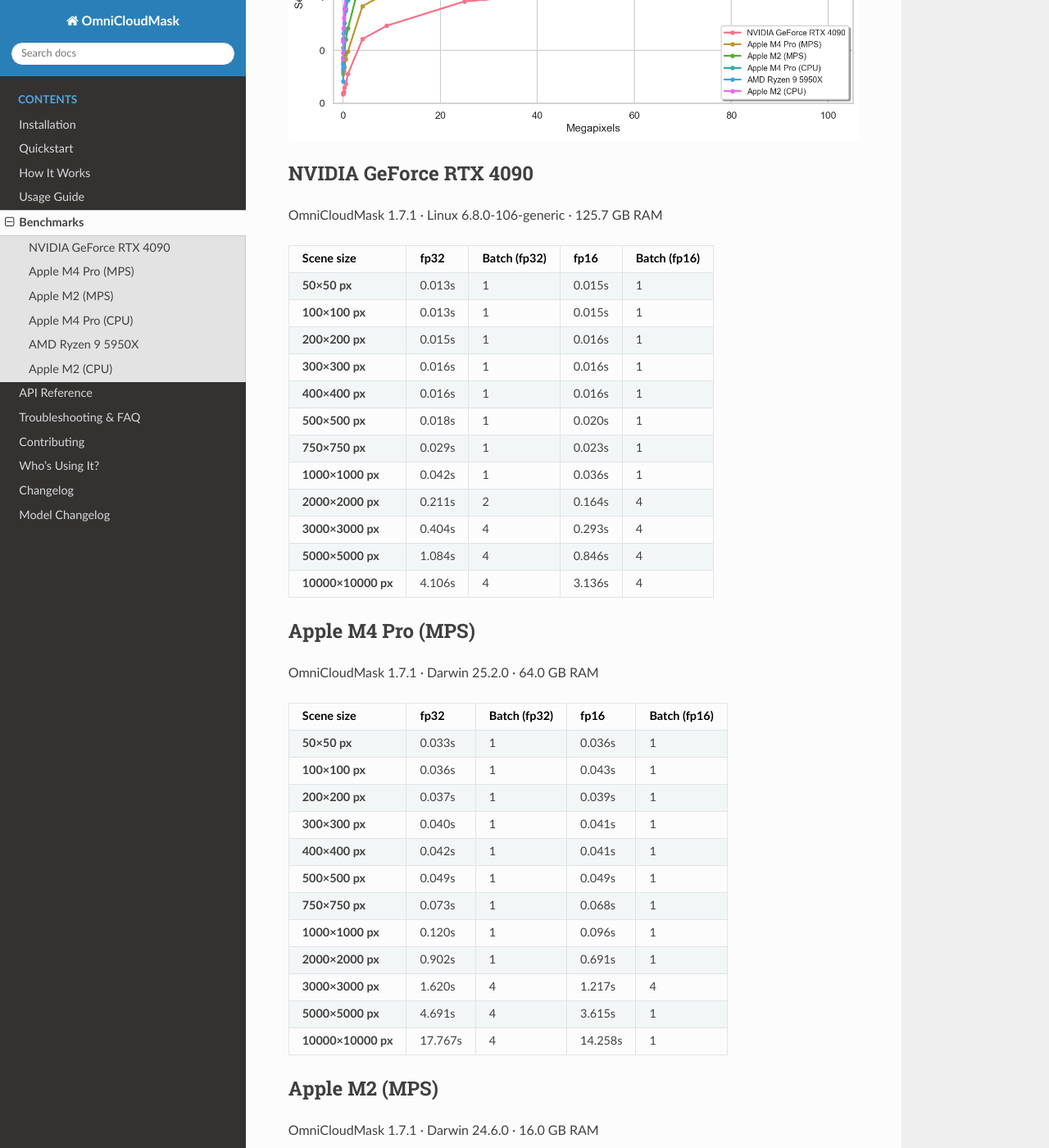
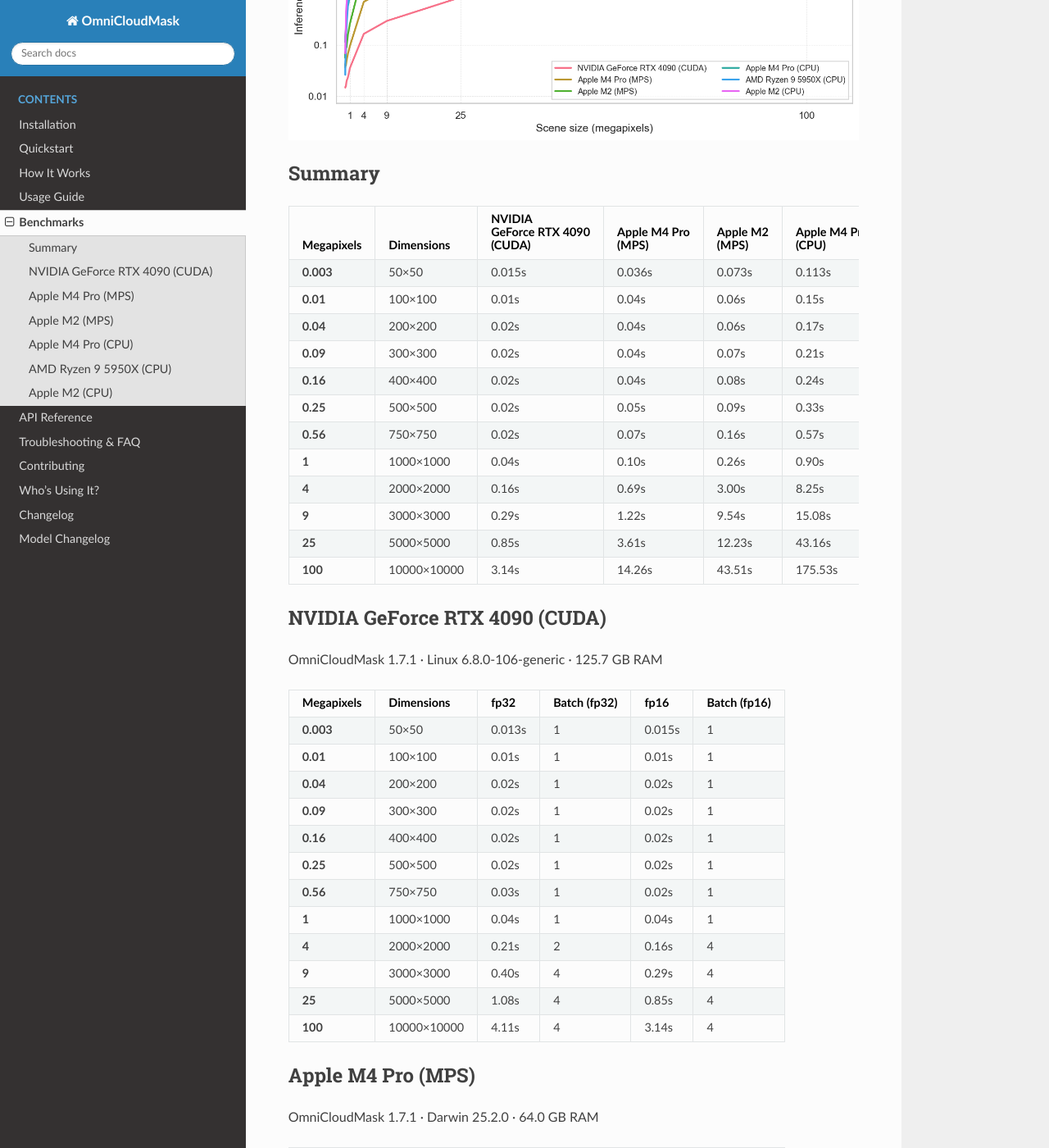
Before and after one commit to DPIRD-DMA/OmniCloudMask, a Sphinx documentation site: the page built from docs/benchmarks.md, in a window 1280 px wide and 1400 px high, scrolled down 569 px. Shown: the whole window at 82% size. Built offline with Sphinx 7.4.7 and the Read the Docs theme 3.1.0, drawn with Linux system fonts in a browser that asks for light colours; some of the changed text lies outside the part shown.

Commit message:
docs clean up

```diff
--- a/docs/benchmarks.md
+++ b/docs/benchmarks.md
@@ -10,114 +10,131 @@
 
 ![Benchmark plot](_static/benchmark.png)
 
-## NVIDIA GeForce RTX 4090
+## Summary
+
+| Megapixels | Dimensions | NVIDIA<br>GeForce RTX 4090<br>(CUDA) | Apple M4 Pro<br>(MPS) | Apple M2<br>(MPS) | Apple M4 Pro<br>(CPU) | AMD Ryzen 9<br>5950X<br>(CPU) | Apple M2<br>(CPU) |
+| --- | --- | --- | --- | --- | --- | --- | --- |
+| **0.003** | 50×50 | 0.015s | 0.036s | 0.073s | 0.113s | 0.026s | 0.068s |
+| **0.01** | 100×100 | 0.01s | 0.04s | 0.06s | 0.15s | 0.05s | 0.09s |
+| **0.04** | 200×200 | 0.02s | 0.04s | 0.06s | 0.17s | 0.05s | 0.15s |
+| **0.09** | 300×300 | 0.02s | 0.04s | 0.07s | 0.21s | 0.09s | 0.26s |
+| **0.16** | 400×400 | 0.02s | 0.04s | 0.08s | 0.24s | 0.15s | 0.41s |
+| **0.25** | 500×500 | 0.02s | 0.05s | 0.09s | 0.33s | 0.23s | 0.62s |
+| **0.56** | 750×750 | 0.02s | 0.07s | 0.16s | 0.57s | 0.61s | 1.28s |
+| **1** | 1000×1000 | 0.04s | 0.10s | 0.26s | 0.90s | 1.23s | 2.22s |
+| **4** | 2000×2000 | 0.16s | 0.69s | 3.00s | 8.25s | 10.73s | 19.50s |
+| **9** | 3000×3000 | 0.29s | 1.22s | 9.54s | 15.08s | 17.87s | 38.46s |
+| **25** | 5000×5000 | 0.85s | 3.61s | 12.23s | 43.16s | — | 117.14s |
+| **100** | 10000×10000 | 3.14s | 14.26s | 43.51s | 175.53s | — | 424.02s |
+
+## NVIDIA GeForce RTX 4090 (CUDA)
 
 OmniCloudMask 1.7.1 &middot; Linux 6.8.0-106-generic &middot; 125.7 GB RAM
 
-| Scene size | fp32 | Batch (fp32) | fp16 | Batch (fp16) |
-| --- | --- | --- | --- | --- |
-| **50×50 px** | 0.013s | 1 | 0.015s | 1 |
-| **100×100 px** | 0.013s | 1 | 0.015s | 1 |
-| **200×200 px** | 0.015s | 1 | 0.016s | 1 |
-| **300×300 px** | 0.016s | 1 | 0.016s | 1 |
-| **400×400 px** | 0.016s | 1 | 0.016s | 1 |
-| **500×500 px** | 0.018s | 1 | 0.020s | 1 |
-| **750×750 px** | 0.029s | 1 | 0.023s | 1 |
-| **1000×1000 px** | 0.042s | 1 | 0.036s | 1 |
-| **2000×2000 px** | 0.211s | 2 | 0.164s | 4 |
-| **3000×3000 px** | 0.404s | 4 | 0.293s | 4 |
-| **5000×5000 px** | 1.084s | 4 | 0.846s | 4 |
-| **10000×10000 px** | 4.106s | 4 | 3.136s | 4 |
+| Megapixels | Dimensions | fp32 | Batch (fp32) | fp16 | Batch (fp16) |
+| --- | --- | --- | --- | --- | --- |
+| **0.003** | 50×50 | 0.013s | 1 | 0.015s | 1 |
+| **0.01** | 100×100 | 0.01s | 1 | 0.01s | 1 |
+| **0.04** | 200×200 | 0.02s | 1 | 0.02s | 1 |
+| **0.09** | 300×300 | 0.02s | 1 | 0.02s | 1 |
+| **0.16** | 400×400 | 0.02s | 1 | 0.02s | 1 |
+| **0.25** | 500×500 | 0.02s | 1 | 0.02s | 1 |
+| **0.56** | 750×750 | 0.03s | 1 | 0.02s | 1 |
+| **1** | 1000×1000 | 0.04s | 1 | 0.04s | 1 |
+| **4** | 2000×2000 | 0.21s | 2 | 0.16s | 4 |
+| **9** | 3000×3000 | 0.40s | 4 | 0.29s | 4 |
+| **25** | 5000×5000 | 1.08s | 4 | 0.85s | 4 |
+| **100** | 10000×10000 | 4.11s | 4 | 3.14s | 4 |
 
 ## Apple M4 Pro (MPS)
 
 OmniCloudMask 1.7.1 &middot; Darwin 25.2.0 &middot; 64.0 GB RAM
 
-| Scene size | fp32 | Batch (fp32) | fp16 | Batch (fp16) |
-| --- | --- | --- | --- | --- |
-| **50×50 px** | 0.033s | 1 | 0.036s | 1 |
-| **100×100 px** | 0.036s | 1 | 0.043s | 1 |
-| **200×200 px** | 0.037s | 1 | 0.039s | 1 |
-| **300×300 px** | 0.040s | 1 | 0.041s | 1 |
-| **400×400 px** | 0.042s | 1 | 0.041s | 1 |
-| **500×500 px** | 0.049s | 1 | 0.049s | 1 |
-| **750×750 px** | 0.073s | 1 | 0.068s | 1 |
-| **1000×1000 px** | 0.120s | 1 | 0.096s | 1 |
-| **2000×2000 px** | 0.902s | 1 | 0.691s | 1 |
-| **3000×3000 px** | 1.620s | 4 | 1.217s | 4 |
-| **5000×5000 px** | 4.691s | 4 | 3.615s | 1 |
-| **10000×10000 px** | 17.767s | 4 | 14.258s | 1 |
+| Megapixels | Dimensions | fp32 | Batch (fp32) | fp16 | Batch (fp16) |
+| --- | --- | --- | --- | --- | --- |
+| **0.003** | 50×50 | 0.033s | 1 | 0.036s | 1 |
+| **0.01** | 100×100 | 0.04s | 1 | 0.04s | 1 |
+| **0.04** | 200×200 | 0.04s | 1 | 0.04s | 1 |
+| **0.09** | 300×300 | 0.04s | 1 | 0.04s | 1 |
+| **0.16** | 400×400 | 0.04s | 1 | 0.04s | 1 |
+| **0.25** | 500×500 | 0.05s | 1 | 0.05s | 1 |
+| **0.56** | 750×750 | 0.07s | 1 | 0.07s | 1 |
+| **1** | 1000×1000 | 0.12s | 1 | 0.10s | 1 |
+| **4** | 2000×2000 | 0.90s | 1 | 0.69s | 1 |
+| **9** | 3000×3000 | 1.62s | 4 | 1.22s | 4 |
+| **25** | 5000×5000 | 4.69s | 4 | 3.61s | 1 |
+| **100** | 10000×10000 | 17.77s | 4 | 14.26s | 1 |
 
 ## Apple M2 (MPS)
 
 OmniCloudMask 1.7.1 &middot; Darwin 24.6.0 &middot; 16.0 GB RAM
 
-| Scene size | fp32 | Batch (fp32) | fp16 | Batch (fp16) |
-| --- | --- | --- | --- | --- |
-| **50×50 px** | 0.051s | 1 | 0.073s | 1 |
-| **100×100 px** | 0.055s | 1 | 0.056s | 1 |
-| **200×200 px** | 0.066s | 1 | 0.059s | 1 |
-| **300×300 px** | 0.074s | 1 | 0.070s | 1 |
-| **400×400 px** | 0.090s | 1 | 0.085s | 1 |
-| **500×500 px** | 0.099s | 1 | 0.091s | 1 |
-| **750×750 px** | 0.186s | 1 | 0.161s | 1 |
-| **1000×1000 px** | 0.300s | 1 | 0.262s | 1 |
-| **2000×2000 px** | 2.977s | 1 | 3.004s | 1 |
-| **3000×3000 px** | 4.116s | 2 | 9.542s | 4 |
-| **5000×5000 px** | 12.698s | 2 | 12.233s | 1 |
-| **10000×10000 px** | 53.637s | 2 | 43.512s | 1 |
+| Megapixels | Dimensions | fp32 | Batch (fp32) | fp16 | Batch (fp16) |
+| --- | --- | --- | --- | --- | --- |
+| **0.003** | 50×50 | 0.051s | 1 | 0.073s | 1 |
+| **0.01** | 100×100 | 0.05s | 1 | 0.06s | 1 |
+| **0.04** | 200×200 | 0.07s | 1 | 0.06s | 1 |
+| **0.09** | 300×300 | 0.07s | 1 | 0.07s | 1 |
+| **0.16** | 400×400 | 0.09s | 1 | 0.08s | 1 |
+| **0.25** | 500×500 | 0.10s | 1 | 0.09s | 1 |
+| **0.56** | 750×750 | 0.19s | 1 | 0.16s | 1 |
+| **1** | 1000×1000 | 0.30s | 1 | 0.26s | 1 |
+| **4** | 2000×2000 | 2.98s | 1 | 3.00s | 1 |
+| **9** | 3000×3000 | 4.12s | 2 | 9.54s | 4 |
+| **25** | 5000×5000 | 12.70s | 2 | 12.23s | 1 |
+| **100** | 10000×10000 | 53.64s | 2 | 43.51s | 1 |
 
 ## Apple M4 Pro (CPU)
 
 OmniCloudMask 1.7.1 &middot; Darwin 25.2.0 &middot; 64.0 GB RAM
 
-| Scene size | fp32 | Batch |
-| --- | --- | --- |
-| **50×50 px** | 0.113s | 1 |
-| **100×100 px** | 0.147s | 1 |
-| **200×200 px** | 0.166s | 1 |
-| **300×300 px** | 0.209s | 1 |
-| **400×400 px** | 0.243s | 1 |
-| **500×500 px** | 0.328s | 1 |
-| **750×750 px** | 0.573s | 1 |
-| **1000×1000 px** | 0.898s | 1 |
-| **2000×2000 px** | 8.252s | 1 |
-| **3000×3000 px** | 15.078s | 1 |
-| **5000×5000 px** | 43.165s | 1 |
-| **10000×10000 px** | 175.526s | 1 |
+| Megapixels | Dimensions | fp32 | Batch |
+| --- | --- | --- | --- |
+| **0.003** | 50×50 | 0.113s | 1 |
+| **0.01** | 100×100 | 0.15s | 1 |
+| **0.04** | 200×200 | 0.17s | 1 |
+| **0.09** | 300×300 | 0.21s | 1 |
+| **0.16** | 400×400 | 0.24s | 1 |
+| **0.25** | 500×500 | 0.33s | 1 |
+| **0.56** | 750×750 | 0.57s | 1 |
+| **1** | 1000×1000 | 0.90s | 1 |
+| **4** | 2000×2000 | 8.25s | 1 |
+| **9** | 3000×3000 | 15.08s | 1 |
+| **25** | 5000×5000 | 43.16s | 1 |
+| **100** | 10000×10000 | 175.53s | 1 |
 
-## AMD Ryzen 9 5950X
+## AMD Ryzen 9 5950X (CPU)
 
 OmniCloudMask 1.7.1 &middot; Linux 6.8.0-106-generic &middot; 125.7 GB RAM
 
-| Scene size | fp32 | Batch |
-| --- | --- | --- |
-| **50×50 px** | 0.026s | 1 |
-| **100×100 px** | 0.046s | 1 |
-| **200×200 px** | 0.054s | 1 |
-| **300×300 px** | 0.095s | 1 |
-| **400×400 px** | 0.153s | 1 |
-| **500×500 px** | 0.226s | 1 |
-| **750×750 px** | 0.614s | 1 |
-| **1000×1000 px** | 1.233s | 1 |
-| **2000×2000 px** | 10.726s | 1 |
-| **3000×3000 px** | 17.872s | 1 |
+| Megapixels | Dimensions | fp32 | Batch |
+| --- | --- | --- | --- |
+| **0.003** | 50×50 | 0.026s | 1 |
+| **0.01** | 100×100 | 0.05s | 1 |
+| **0.04** | 200×200 | 0.05s | 1 |
+| **0.09** | 300×300 | 0.09s | 1 |
+| **0.16** | 400×400 | 0.15s | 1 |
+| **0.25** | 500×500 | 0.23s | 1 |
+| **0.56** | 750×750 | 0.61s | 1 |
+| **1** | 1000×1000 | 1.23s | 1 |
+| **4** | 2000×2000 | 10.73s | 1 |
+| **9** | 3000×3000 | 17.87s | 1 |
 
 ## Apple M2 (CPU)
 
 OmniCloudMask 1.7.1 &middot; Darwin 24.6.0 &middot; 16.0 GB RAM
 
-| Scene size | fp32 | Batch |
-| --- | --- | --- |
-| **50×50 px** | 0.068s | 1 |
-| **100×100 px** | 0.090s | 1 |
-| **200×200 px** | 0.152s | 1 |
-| **300×300 px** | 0.264s | 1 |
-| **400×400 px** | 0.410s | 1 |
-| **500×500 px** | 0.616s | 1 |
-| **750×750 px** | 1.282s | 1 |
-| **1000×1000 px** | 2.216s | 1 |
-| **2000×2000 px** | 19.504s | 1 |
-| **3000×3000 px** | 38.456s | 4 |
-| **5000×5000 px** | 117.139s | 4 |
-| **10000×10000 px** | 424.022s | 1 |
+| Megapixels | Dimensions | fp32 | Batch |
+| --- | --- | --- | --- |
+| **0.003** | 50×50 | 0.068s | 1 |
+| **0.01** | 100×100 | 0.09s | 1 |
+| **0.04** | 200×200 | 0.15s | 1 |
+| **0.09** | 300×300 | 0.26s | 1 |
+| **0.16** | 400×400 | 0.41s | 1 |
+| **0.25** | 500×500 | 0.62s | 1 |
+| **0.56** | 750×750 | 1.28s | 1 |
+| **1** | 1000×1000 | 2.22s | 1 |
+| **4** | 2000×2000 | 19.50s | 1 |
+| **9** | 3000×3000 | 38.46s | 4 |
+| **25** | 5000×5000 | 117.14s | 4 |
+| **100** | 10000×10000 | 424.02s | 1 |
```
Also changed, not shown: docs/_static/benchmark.png, 1 other file.
